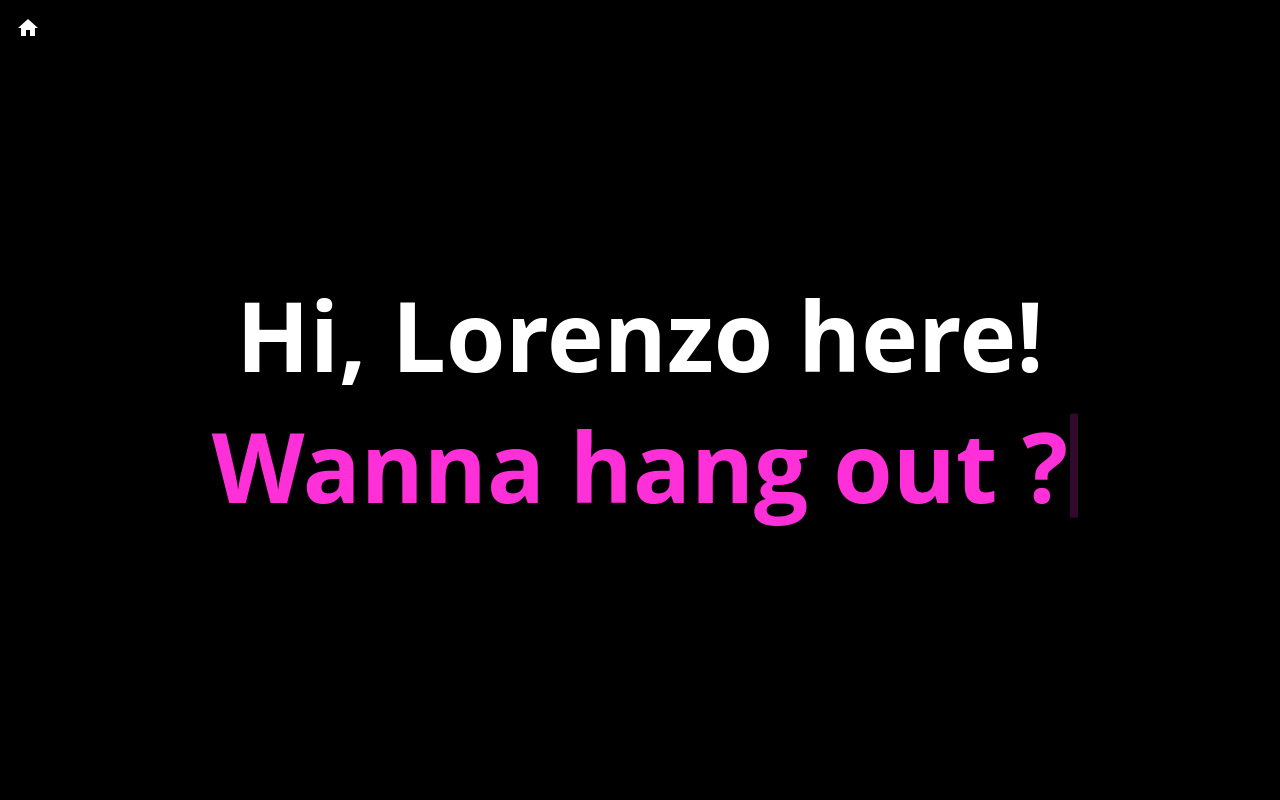
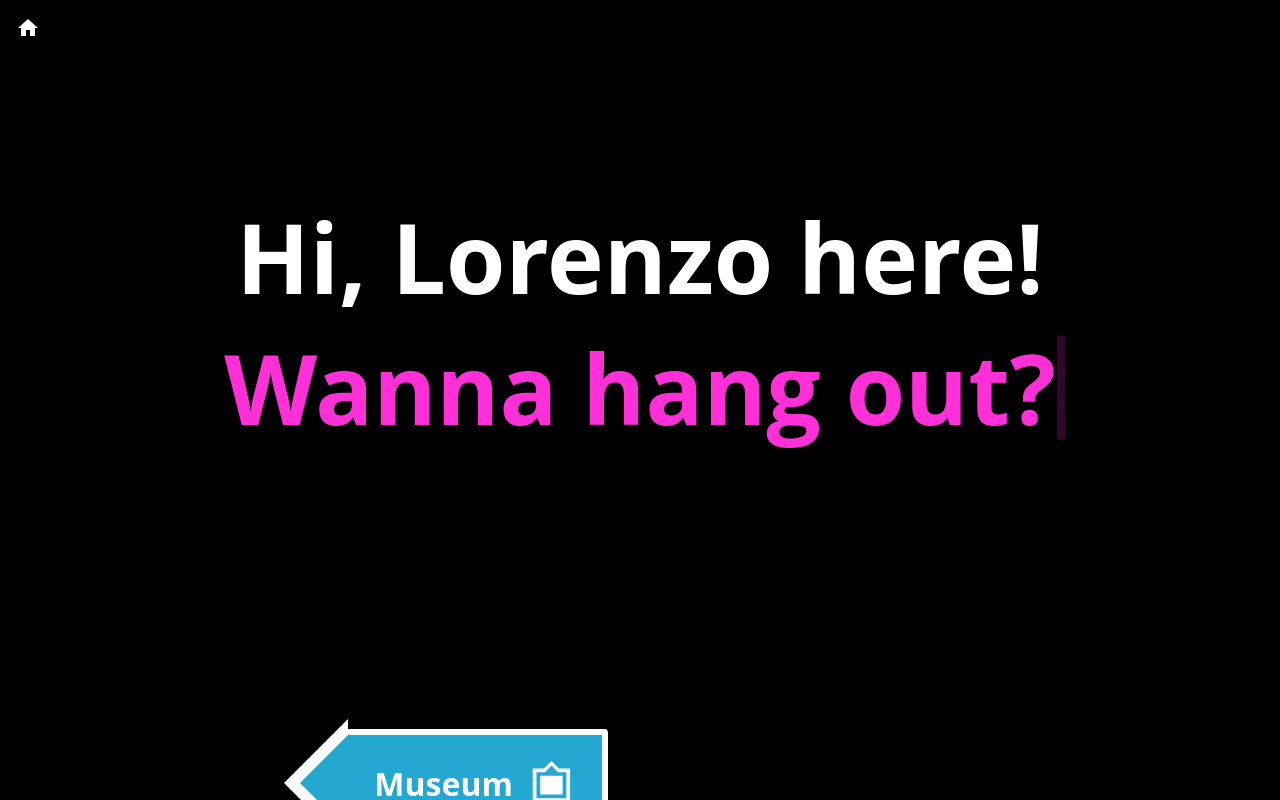
Before and after one commit to contilorenzo/portfolio, a React (Vite) app: page / in a window 1280 px wide. Built offline with nearby package versions, Linux system fonts and the light colour scheme.

Commit message:
Add signals for routing

```diff
--- a/src/Components/Layout/Layout.tsx
+++ b/src/Components/Layout/Layout.tsx
@@ -10,7 +10,7 @@ const Layout = () => {
   return (
     <Styled.Layout>
       <Header />
-      <AnimatePresence initial={false}>
+      <AnimatePresence>
         <Routes location={location} key={location.pathname}>
           <Route path='/' element={<Homepage />} />
           <Route path='*' element={<NotFoundPage />} />
--- /dev/null
+++ b/src/Components/Signal/Signal.styles.ts
@@ -0,0 +1,88 @@
+import styled, { css } from 'styled-components'
+import { type Direction } from './types'
+
+const Signal = styled.div<{ $direction: Direction }>`
+  align-items: center;
+  background-color: ${({ theme }) => theme.colors.backgroundSecondary};
+  border: 0.4rem solid ${({ theme }) => theme.colors.text};
+  border-radius: 4px;
+  color: ${({ theme }) => theme.colors.text};
+  cursor: pointer;
+  display: flex;
+  font-size: 2rem;
+  gap: 1rem;
+  height: 6rem;
+  justify-content: center;
+  margin-top: 3rem;
+  position: relative;
+  width: 16rem;
+
+  & > svg {
+    font-size: 2.8rem;
+  }
+
+  &::after {
+    border-style: solid;
+    border-width: 3.1rem;
+    content: '';
+    height: 0;
+    position: absolute;
+    top: 50%;
+    transform: translateY(-50%);
+    width: 0;
+  }
+
+  &::before {
+    border-style: solid;
+    border-width: 4rem;
+    content: '';
+    height: 0;
+    position: absolute;
+    top: 50%;
+    transform: translateY(-50%);
+    width: 0;
+  }
+
+  ${({ $direction }) =>
+    $direction === 'right' &&
+    css`
+      border-right: 0;
+      margin-right: 2rem;
+
+      &::after {
+        border-color: transparent transparent transparent
+          ${({ theme }) => theme.colors.backgroundSecondary};
+        left: 99%;
+      }
+
+      &::before {
+        border-color: transparent transparent transparent
+          ${({ theme }) => theme.colors.text};
+        left: calc(98% + 0.2rem);
+      }
+    `}
+  ${({ $direction }) =>
+    $direction === 'left' &&
+    css`
+      border-left: 0;
+      margin-left: 2rem;
+
+      &::after {
+        border-color: transparent
+          ${({ theme }) => theme.colors.backgroundSecondary} transparent
+          transparent;
+        right: 99%;
+      }
+
+      &::before {
+        border-color: transparent ${({ theme }) => theme.colors.text}
+          transparent transparent;
+
+        right: calc(98% + 0.2rem);
+      }
+    `}
+`
+
+export default {
+  Signal,
+}
--- /dev/null
+++ b/src/Components/Signal/Signal.tsx
@@ -0,0 +1,49 @@
+import Styled from './Signal.styles'
+import { Direction } from './types'
+import React from 'react'
+import { motion } from 'framer-motion'
+
+const Signal = ({ direction, icon, text, transitionDelay }: Props) => {
+  const signalsAnimation = {
+    whileHover: {
+      scale: 1.15,
+      rotate: '6deg',
+      transition: {
+        rotate: { duration: 2, type: 'spring', stiffness: 50 },
+      },
+    },
+    initial: {
+      y: window.innerHeight,
+    },
+    animate: {
+      y: 0,
+      transition: {
+        y: {
+          delay: transitionDelay,
+          duration: 1,
+          type: 'spring',
+          stiffness: 50,
+        },
+      },
+    },
+  }
+
+  return (
+    <motion.div {...signalsAnimation}>
+      <Styled.Signal $direction={direction}>
+        {direction === Direction.Right && icon}
+        {text}
+        {direction === Direction.Left && icon}
+      </Styled.Signal>
+    </motion.div>
+  )
+}
+
+export interface Props {
+  direction: Direction
+  icon: React.ReactElement
+  text: string
+  transitionDelay: number
+}
+
+export default Signal
--- /dev/null
+++ b/src/Components/Signal/types.ts
@@ -0,0 +1,4 @@
+export enum Direction {
+  Left = 'left',
+  Right = 'right',
+}
--- a/src/pages/Homepage/Homepage.styles.ts
+++ b/src/pages/Homepage/Homepage.styles.ts
@@ -11,6 +11,14 @@ const Homepage = styled.div`
   width: 100%;
 `
 
+const Signals = styled.div`
+  align-items: center;
+  display: flex;
+  gap: 4rem;
+  justify-content: space-between;
+`
+
 export default {
   Homepage,
+  Signals,
 }
--- a/src/pages/Homepage/Homepage.tsx
+++ b/src/pages/Homepage/Homepage.tsx
@@ -6,6 +6,33 @@ import { Helmet } from 'react-helmet-async'
 import AnimatedText from '../../Components/AnimatedText/AnimatedText'
 import { useTheme } from 'styled-components'
 import { type ThemeType } from '../../theme'
+import Signal from '../../Components/Signal/Signal'
+import { Direction } from '../../Components/Signal/types'
+import {
+  FilterFrames,
+  FilterFramesSharp,
+  LocalDrink,
+  LocalDrinkSharp,
+} from '@mui/icons-material'
+
+const renderSignals = () => {
+  return (
+    <Styled.Signals>
+      <Signal
+        direction={Direction.Left}
+        icon={<FilterFramesSharp />}
+        text='Museum'
+        transitionDelay={5.2}
+      />
+      <Signal
+        direction={Direction.Right}
+        icon={<LocalDrinkSharp />}
+        text='Bar'
+        transitionDelay={5.3}
+      />
+    </Styled.Signals>
+  )
+}
 
 const Homepage = () => {
   useEffect(() => {
@@ -13,8 +40,6 @@ const Homepage = () => {
   }, [])
 
   const theme = useTheme() as ThemeType
-
-  console.log(theme)
 
   return (
     <motion.section {...fadeInOut}>
@@ -31,15 +56,16 @@ const Homepage = () => {
           cursorColor={theme.colors.textHover}
         />
         <AnimatedText
-          text='Wanna hang out ?'
+          text='Wanna hang out?'
           textColor={theme.colors.textHover}
           animation={{ duration: 2500, delay: 2600 }}
           cursorColor={theme.colors.textHover}
           keepCursor
         />
+        {renderSignals()}
       </Styled.Homepage>
     </motion.section>
   )
 }
 
-export default Homepage;
+export default Homepage
--- a/src/theme.ts
+++ b/src/theme.ts
@@ -1,6 +1,7 @@
 export const theme: ThemeType = {
   colors: {
     background: '#000000',
+    backgroundSecondary: '#24a7d0',
     text: '#ffffff',
     textHover: '#ff30d8',
   },
@@ -9,6 +10,7 @@ export const theme: ThemeType = {
 export interface ThemeType {
   colors: {
     background: string
+    backgroundSecondary: string
     text: string
     textHover: string
   }
```
